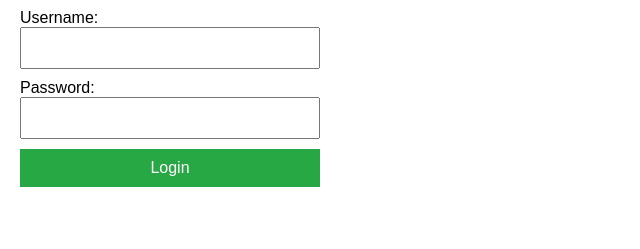
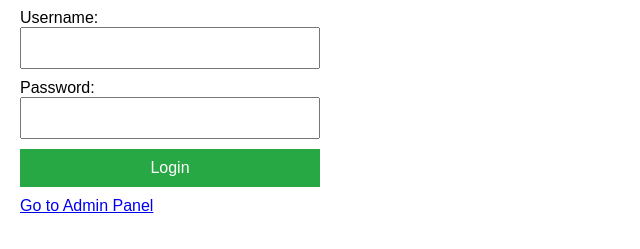
Before and after one commit to Rexspidy/stock-management, a plain HTML site: page index.html in a window 1280 px wide. Shown: the part 49-298 px from the top of the page, without its empty margins (0-640 px from the left). Drawn offline with Linux system fonts and the light colour scheme.

Commit message:
Update index.html

```diff
--- a/index.html
+++ b/index.html
@@ -16,6 +16,7 @@
         <input type="password" id="employee-password" required>
         <button type="submit">Login</button>
     </form>
+    <a href="admin.html">Go to Admin Panel</a>
 
     <!-- Employee Product Entry Form -->
     <div id="employee-form" style="display:none;">
```
